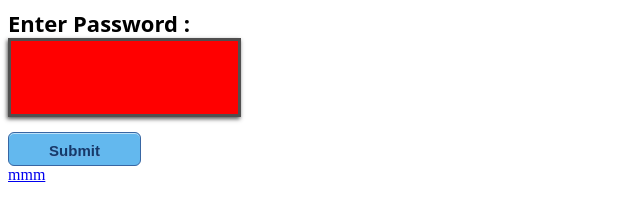
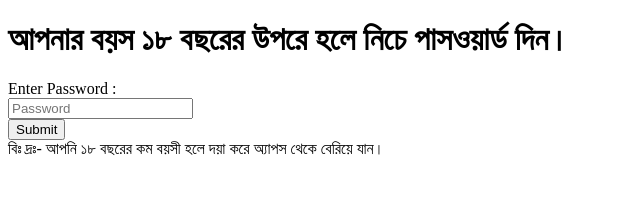
Before and after one commit to masumbillah6778/best-porn-site, a plain HTML site: page index.html in a window 1280 px wide. Shown: the whole page, without its empty margins (0-640 px from the left). Drawn offline with Linux system fonts and the light colour scheme.

Commit message:
Update index.html

```diff
--- a/index.html
+++ b/index.html
@@ -9,19 +9,31 @@
     <link rel="stylesheet" type="text/css" href="assets/css/password.css">
 </head>
 <body>
+<div class="password-box">
+  <h1> আপনার বয়স ১৮ বছরের উপরে হলে নিচে পাসওয়ার্ড দিন। </h1>
 
   <form  onsubmit="return passcheck()">
 	<div class="error-text">
 	</div>
-	<span style="font-size: 22px; font-weight: bold; font-family: 'Noto Sans', sans-serif; margin-right: 25px;">Enter Password : </span> <br>
-	<input type="Password" class="css-input" required id="pass1"> <br>
-	<input type="submit" class="classname" value="Submit">
+	<div class="Password-head"> Enter Password : </div>
+
+	<input type="Password" class="text-input" required id="pass1" placeholder="Password"> <br>
+	<input type="submit" class="submit-btn" value="Submit">
 
 </form>
 
-<a href="/main/index2.html"> mmm </a>
+<div class="note">
+  <div class="note-text">
 
-<script src="https://masumbillah6778.github.io/best-porn-site/assets/js/password.js"></script>
+</div>
+</div>
+
+
+<div class="note-text">
+  বিঃ দ্রঃ- আপনি ১৮ বছরের কম বয়সী হলে দয়া করে অ্যাপস থেকে বেরিয়ে যান।
+</div>
+
+<script src="assets/js/password.js"></script>
 
 
 
```
